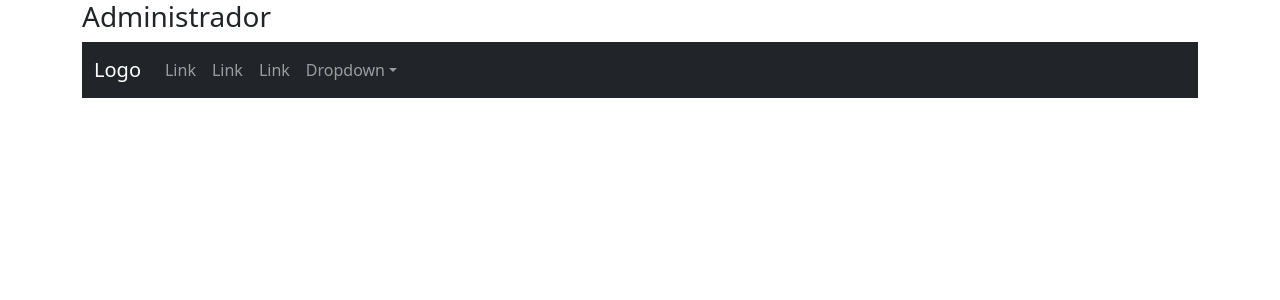
After one commit to SairMezaG/Segundo-trabajo-de-Django, a Django app: template MesaDeServicios/appMesaDeServicios/templates/administrador/inicioAdministrador.html in a window 1280 px wide. The commit adds this page. Shown: the top 300 px of the page. Run offline with Django 5.2, Linux system fonts and the light colour scheme; the template is opened without the code that fills it, so the values that code supplies are empty; some libraries are stand-ins or nearby versions.

Commit message:
Se crean archivos html para administrador, empleado y tecnico

```diff
--- a/MesaDeServicios/MesaDeServicios/settings.py
+++ b/MesaDeServicios/MesaDeServicios/settings.py
@@ -57,7 +57,7 @@ ROOT_URLCONF = 'MesaDeServicios.urls'
 TEMPLATES = [
     {
         'BACKEND': 'django.template.backends.django.DjangoTemplates',
-        'DIRS': ['./MesaServicios/templates'],
+        'DIRS': ['./appMesaDeServicios/templates'],
         'APP_DIRS': True,
         'OPTIONS': {
             'context_processors': [
--- a/MesaDeServicios/MesaDeServicios/urls.py
+++ b/MesaDeServicios/MesaDeServicios/urls.py
@@ -25,6 +25,14 @@ urlpatterns = [
 
     path('', views.inicio),
 
+    path('login/', views.login),
+
+    path('inicioAdministrador/', views.inicioAdministrador),
+
+    path('vistaSolicitud/', views.vistaSolicitud),
+
+
+
 
 ]
 
--- a/MesaDeServicios/appMesaDeServicios/models.py
+++ b/MesaDeServicios/appMesaDeServicios/models.py
@@ -76,6 +76,7 @@ class Casos(models.Model):
     casSolicitud = models.ForeignKey(Solicitud, on_delete=models.PROTECT, db_comment = "Hace referencia a la solicitud que genera")
     casCodigo = models.CharField(max_length=10, unique=True, db_comment = "Codigo único del caso")
     casUsuario =  models.ForeignKey(User, on_delete= models.PROTECT, db_comment="Empleado de soperte tecnico asignado al caso")
+    casEstado = models.CharField(max_length=15, choices=estadosCaso, db_comment="",default="solicitada")
     fechaHoraActualizacion = models.DateTimeField(auto_now= True, db_comment = "Fecha y Hora última actualizacion")
 
     def __str__(self) -> str:
--- /dev/null
+++ b/MesaDeServicios/appMesaDeServicios/templates/administrador/inicioAdministrador.html
@@ -0,0 +1,58 @@
+{% extends "base.html" %}
+
+{% block encabezado %}
+
+{% include "encabezado.html" %}
+
+{% endblock%}
+
+{% block menu %}
+
+{% include "administrador/menu.html" %}
+
+{% endblock%}
+
+{% block contenido %}
+<h3>Administrador</h3>
+
+  <link href="https://cdn.jsdelivr.net/npm/bootstrap@5.3.3/dist/css/bootstrap.min.css" rel="stylesheet">
+  <script src="https://cdn.jsdelivr.net/npm/bootstrap@5.3.3/dist/js/bootstrap.bundle.min.js"></script>
+
+
+
+<nav class="navbar navbar-expand-sm bg-dark navbar-dark">
+  <div class="container-fluid">
+    <a class="navbar-brand" href="#">Logo</a>
+    <button class="navbar-toggler" type="button" data-bs-toggle="collapse" data-bs-target="#collapsibleNavbar">
+      <span class="navbar-toggler-icon"></span>
+    </button>
+    <div class="collapse navbar-collapse" id="collapsibleNavbar">
+      <ul class="navbar-nav">
+        <li class="nav-item">
+          <a class="nav-link" href="#">Link</a>
+        </li>
+        <li class="nav-item">
+          <a class="nav-link" href="#">Link</a>
+        </li>
+        <li class="nav-item">
+          <a class="nav-link" href="#">Link</a>
+        </li>
+        <li class="nav-item dropdown">
+          <a class="nav-link dropdown-toggle" href="#" role="button" data-bs-toggle="dropdown">Dropdown</a>
+          <ul class="dropdown-menu">
+            <li><a class="dropdown-item" href="#">Link</a></li>
+            <li><a class="dropdown-item" href="#">Another link</a></li>
+            <li><a class="dropdown-item" href="#">A third link</a></li>
+          </ul>
+        </li>
+      </ul>
+    </div>
+  </div>
+</nav>
+
+
+
+
+
+
+{% endblock %}
--- /dev/null
+++ b/MesaDeServicios/appMesaDeServicios/templates/administrador/menu.html
@@ -0,0 +1,34 @@
+{% comment %} <nav class="navbar navbar-expand-sm bg-dark navbar-dark">
+    <div class="container-fluid">
+      <a class="navbar-brand" href="#">Logo</a>
+      <button class="navbar-toggler" type="button" data-bs-toggle="collapse" data-bs-target="#collapsibleNavbar">
+        <span class="navbar-toggler-icon"></span>
+      </button>
+      <div class="collapse navbar-collapse" id="collapsibleNavbar">
+        <ul class="navbar-nav">
+          <li class="nav-item">
+            <a class="nav-link" href="#">Link</a>
+          </li>
+          <li class="nav-item">
+            <a class="nav-link" href="#">Link</a>
+          </li>
+          <li class="nav-item">
+            <a class="nav-link" href="#">Link</a>
+          </li>
+          <li class="nav-item dropdown">
+            <a class="nav-link dropdown-toggle" href="#" role="button" data-bs-toggle="dropdown">Dropdown</a>
+            <ul class="dropdown-menu">
+              <li><a class="dropdown-item" href="#">Link</a></li>
+              <li><a class="dropdown-item" href="#">Another link</a></li>
+              <li><a class="dropdown-item" href="#">A third link</a></li>
+            </ul>
+          </li>
+        </ul>
+      </div>
+    </div>
+  </nav>
+
+  <div class="container-fluid mt-3">
+    <h3>Navbar With Dropdown</h3>
+    <p>This example adds a dropdown menu in the navbar.</p>
+  </div> {% endcomment %}
--- a/MesaDeServicios/appMesaDeServicios/templates/base.html
+++ b/MesaDeServicios/appMesaDeServicios/templates/base.html
@@ -3,10 +3,12 @@
 <head>
     <meta charset="UTF-8">
     <meta name="viewport" content="width=device-width, initial-scale=1.0">
+
     {% load static %}
     {% load bootstrap5 %}
     {% bootstrap_css %}
     {% bootstrap_javascript %}
+
 
     <title>Mesa de Servicios</title>
 </head>
```
Also changed, not shown: MesaDeServicios/MesaDeServicios/views.py (+101 -2 lines), MesaDeServicios/appMesaDeServicios/templates/inicio.html (renamed from MesaDeServicios/appMesaDeServicios/templates/inicioDeSesion.html, +9 -13 lines), MesaDeServicios/appMesaDeServicios/migrations/0002_casos_casestado.py (added), MesaDeServicios/appMesaDeServicios/templates/empleado/inicioEmpleado.html (added), MesaDeServicios/appMesaDeServicios/templates/empleado/menu.html (added), MesaDeServicios/appMesaDeServicios/templates/tecnico/inicioTecnico.html (added), MesaDeServicios/appMesaDeServicios/templates/tecnico/menu.html (added), MesaDeServicios/media/fotos/administrador.jpg (added), MesaDeServicios/media/fotos/administrador_QEEa3Dc.jpg (added), MesaDeServicios/media/fotos/administrador_sswnizQ.jpg (added).
